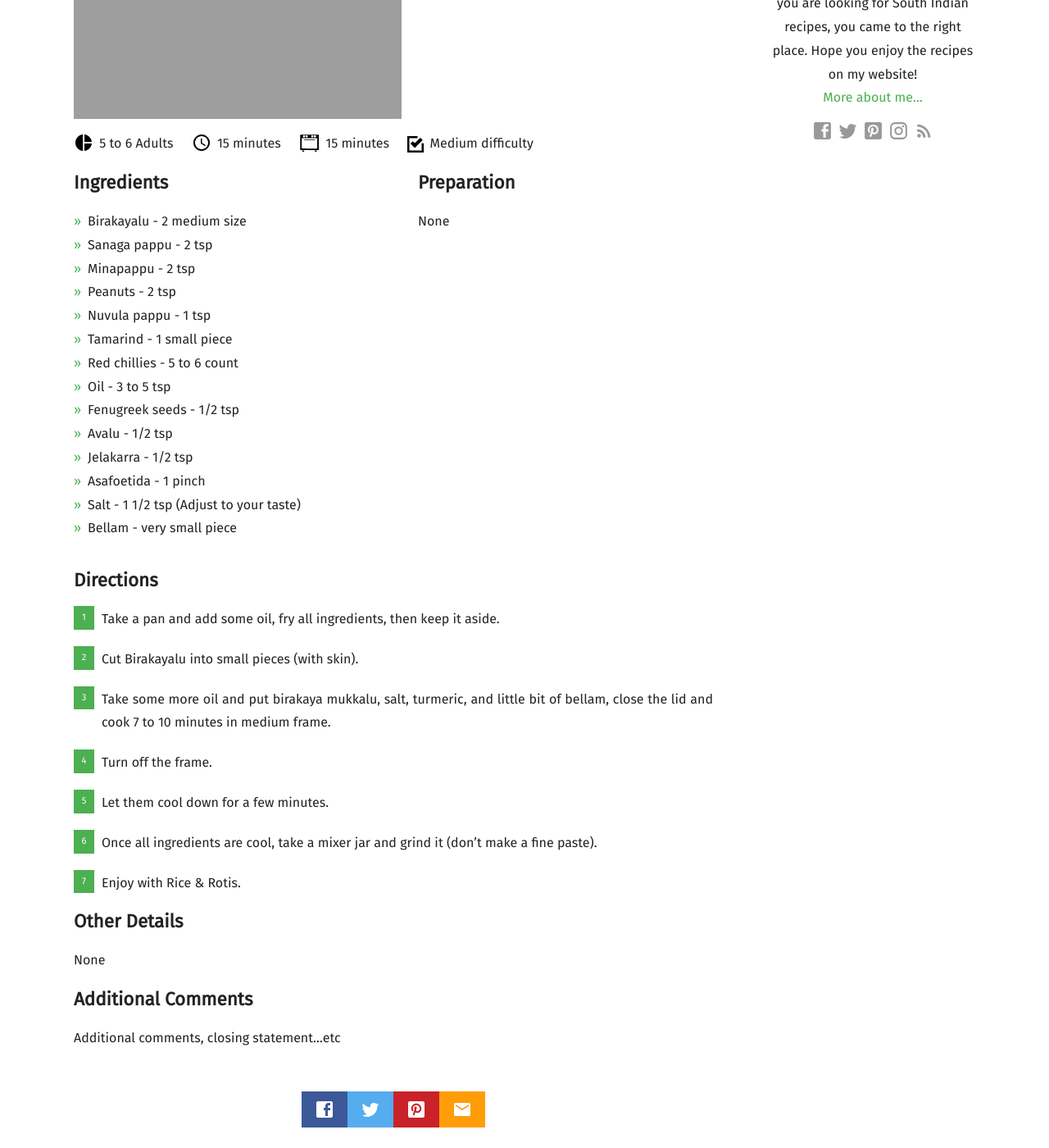
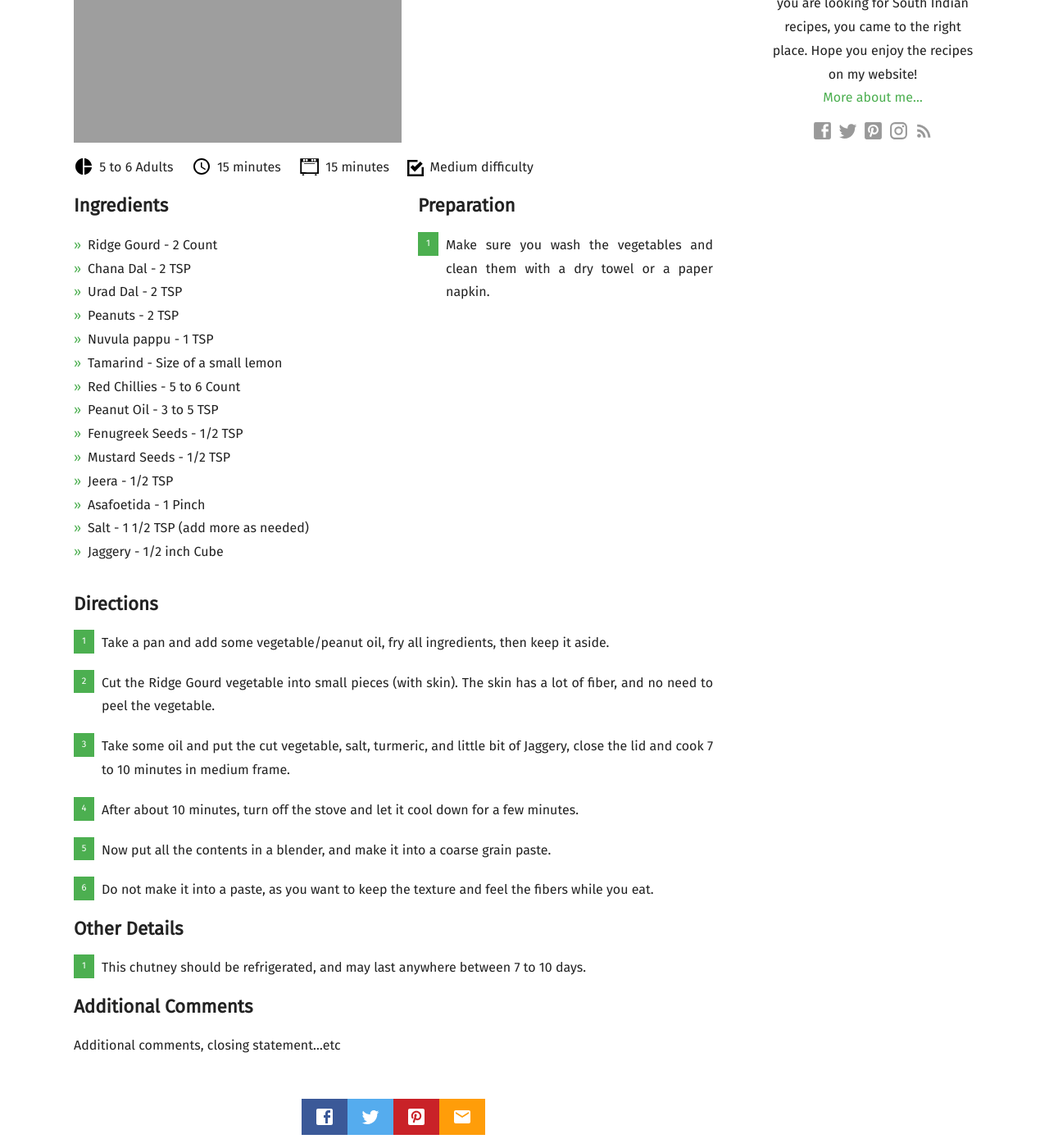
Before and after one commit to mallikasdishes/github.io, a Jekyll site: the page built from _posts/2019-02-19-birakaya-chutney.md, in a window 1280 px wide and 1400 px high, scrolled down 636 px. Shown: the whole window at 82% size. Built offline with Jekyll 4.4.1, drawn with Linux system fonts in a browser that asks for light colours; nearby versions of some CDN libraries; some web fonts are replaced; comment, search, counter and statistics services are not loaded; some of the changed text lies outside the part shown.

Commit message:
Update 2019-02-19-birakaya-chutney.md

```diff
--- a/_posts/2019-02-19-birakaya-chutney.md
+++ b/_posts/2019-02-19-birakaya-chutney.md
@@ -2,45 +2,42 @@
 categories:
   - Chutneys
 date: 2019-02-18
-featured_image: "http://www.mallikasdishes.com/images/birakaya_pachhadi.jpg"
+featured_image: "http://www.mallikasdishes.com/images/birakaya_chutney.jpg"
 recipe:
-  title: "Birakaya Pachhadi"
-  excerpt: "This dish mainly consists of a plant called loofah, this chutney can be eaten with idls, rotis, rice, and dosa. "
-  description: "This chutney is made out of a plant (which is edible), this tropical plant is part of the gourd family. Its spicy level can also be high
-  if you put a lot of red chillies. This plant has a lot of health benefits, it can help with seasonal allergies, pain, treating and preventing colds, swelling,
-  and removing dead skin.
-  preventing colds, "
+  title: "Birakaya Chutney (Ridge Gourd Chutney)"
+  excerpt: "Ridge Gourd (Beerakaya in Telugu) is a vegetable that grows on a tropical vine, and belongs to the Gourd family. It looks like a zucchini, but with ridges on the skin and much bigger seeds inside."
+  description: |-
+    Ridge Gourd (Beerakaya in Telugu) is a vegetable that grows on a tropical vine, and belongs to the Gourd family. It looks like a zucchini, but with ridges on the skin and much bigger seeds inside. This plant has a lot of health benefits. It is high in fiber, has vitamin-c, zinc, iron, riboflavin...etc and helps to fight with seasonal allergies and cold.
   cook_time: "15 minutes"
   prep_time: "15 minutes"
   servings: "5 to 6 Adults"
-  difficulty: Medium difficulty
+  difficulty: "Medium difficulty"
   ingredients_markdown: |-
-      * Birakayalu - 2 medium size
-      * Sanaga pappu - 2 tsp
-      * Minapappu - 2 tsp
-      * Peanuts - 2 tsp
-      * Nuvula pappu - 1 tsp
-      * Tamarind - 1 small piece
-      * Red chillies - 5 to 6 count
-      * Oil - 3 to 5 tsp
-      * Fenugreek seeds - 1/2 tsp
-      * Avalu - 1/2 tsp
-      * Jelakarra - 1/2 tsp
-      * Asafoetida - 1 pinch
-      * Salt - 1 1/2 tsp (Adjust to your taste)
-      * Bellam - very small piece
+      * Ridge Gourd - 2 Count
+      * Chana Dal - 2 TSP
+      * Urad Dal - 2 TSP
+      * Peanuts - 2 TSP
+      * Nuvula pappu - 1 TSP
+      * Tamarind - Size of a small lemon
+      * Red Chillies - 5 to 6 Count
+      * Peanut Oil - 3 to 5 TSP
+      * Fenugreek Seeds - 1/2 TSP
+      * Mustard Seeds - 1/2 TSP
+      * Jeera - 1/2 TSP
+      * Asafoetida - 1 Pinch
+      * Salt - 1 1/2 TSP (add more as needed)
+      * Jaggery - 1/2 inch Cube
   directions_markdown: |-
-      1. Take a pan and add some oil, fry all ingredients, then keep it aside.
-      2. Cut Birakayalu into small pieces (with skin).
-      3. Take some more oil and put birakaya mukkalu, salt, turmeric, and little bit of bellam, close the lid and cook 7 to 10 minutes in medium frame.
-      4. Turn off the frame.
-      5. Let them cool down for a few minutes.
-      6. Once all ingredients are cool, take a mixer jar and grind it (don't make a fine paste).
-      7. Enjoy with Rice & Rotis.
+      1. Take a pan and add some vegetable/peanut oil, fry all ingredients, then keep it aside.
+      2. Cut the Ridge Gourd vegetable into small pieces (with skin). The skin has a lot of fiber, and no need to peel the vegetable.
+      3. Take some oil and put the cut vegetable, salt, turmeric, and little bit of Jaggery, close the lid and cook 7 to 10 minutes in medium frame.
+      4. After about 10 minutes, turn off the stove and let it cool down for a few minutes.
+      5. Now put all the contents in a blender, and make it into a coarse grain paste.
+      6. Do not make it into a paste, as you want to keep the texture and feel the fibers while you eat.
   preparation_details: |-
-      None
+      1. Make sure you wash the vegetables and clean them with a dry towel or a paper napkin.
   other_details: |-
-      None
+      1. This chutney should be refrigerated, and may last anywhere between 7 to 10 days.
   additional_comments: |-
       Additional comments, closing statement...etc
 ---
```
